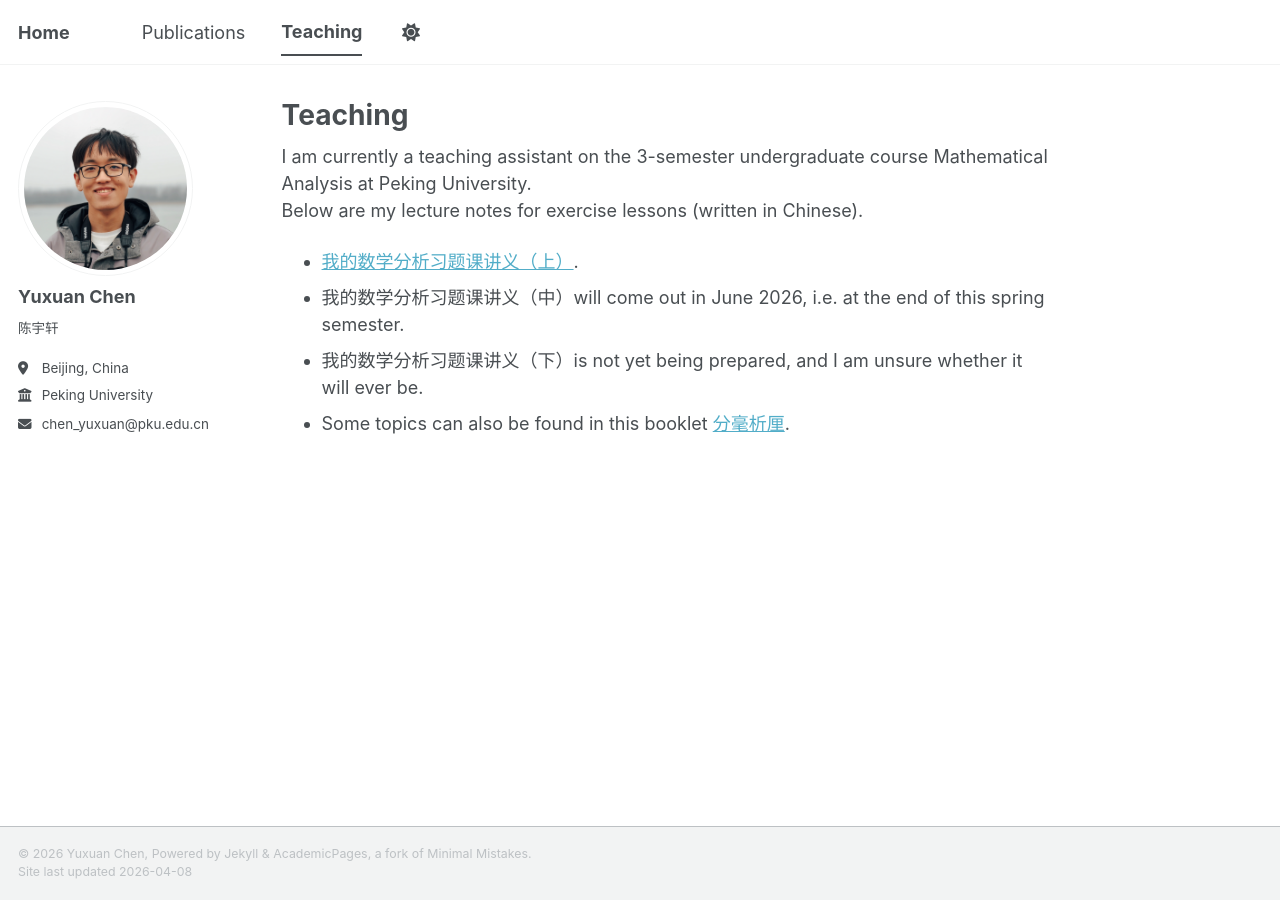
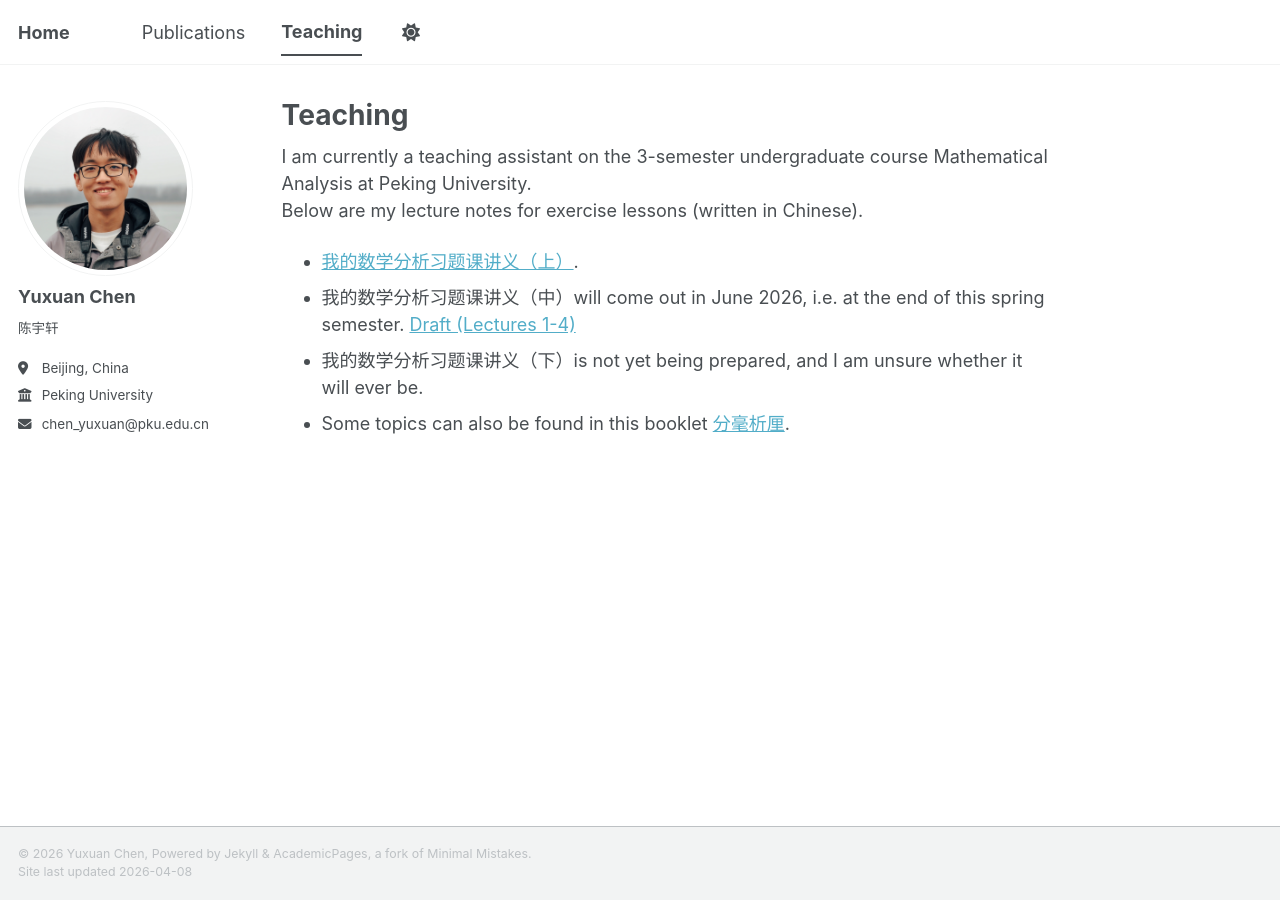
Before and after one commit to yxchen-pku/yxchen-pku.github.io, a Jekyll site: the page built from _pages/teaching.md, in a window 1280 px wide. Built offline with Jekyll 4.4.1, drawn with Linux system fonts in a browser that asks for light colours; a script bundle is joined from its source files by our own code; library files that are not in the unit come from our copies.

Commit message:
Update teaching.md

```diff
--- a/_pages/teaching.md
+++ b/_pages/teaching.md
@@ -10,6 +10,6 @@ I am currently a teaching assistant on the 3-semester undergraduate course Mathe
 Below are my lecture notes for exercise lessons (written in Chinese).
 
 - [我的数学分析习题课讲义（上）](../files/SFXT_1.pdf).
-- 我的数学分析习题课讲义（中）will come out in June 2026, i.e. at the end of this spring semester.
+- 我的数学分析习题课讲义（中）will come out in June 2026, i.e. at the end of this spring semester. [Draft (Lectures 1-4)](../files/SFXT_2.pdf)
 - 我的数学分析习题课讲义（下）is not yet being prepared, and I am unsure whether it will ever be.
 - Some topics can also be found in this booklet [分毫析厘](../files/FHXL.pdf).
```
